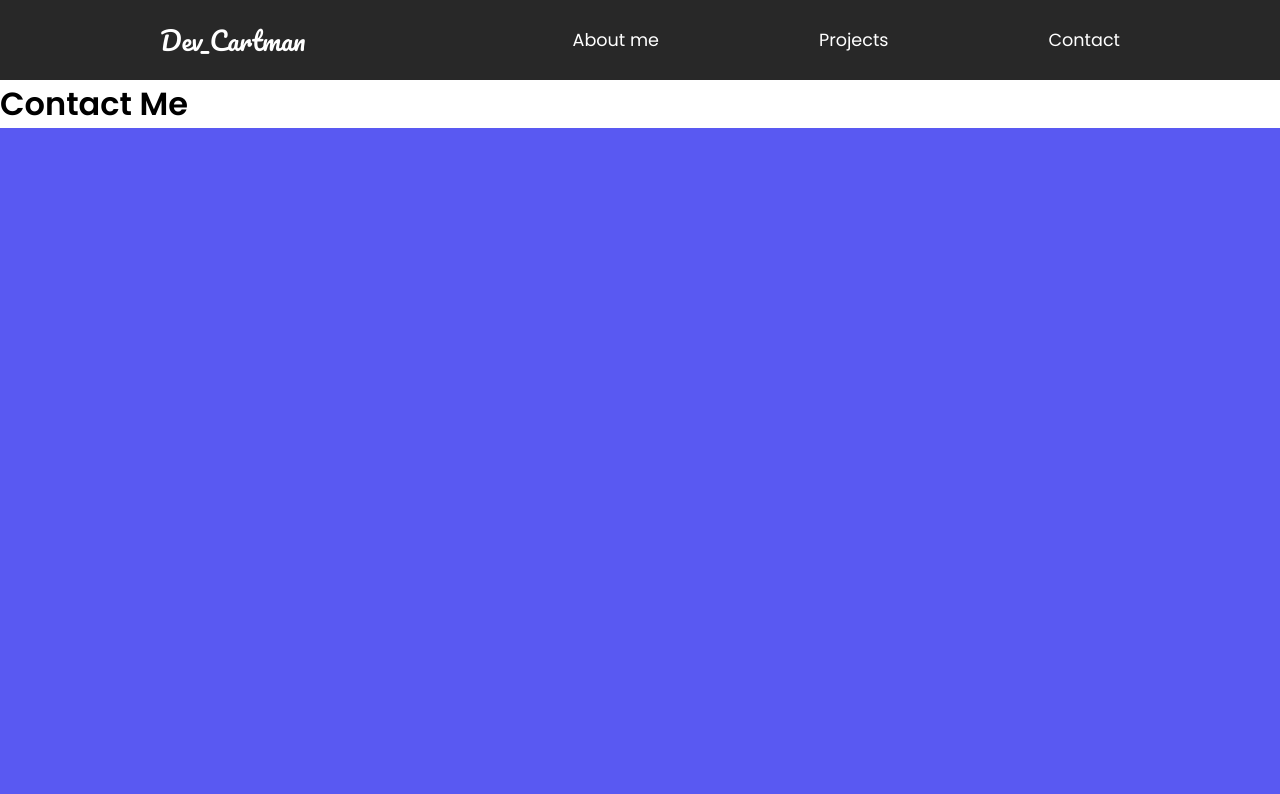
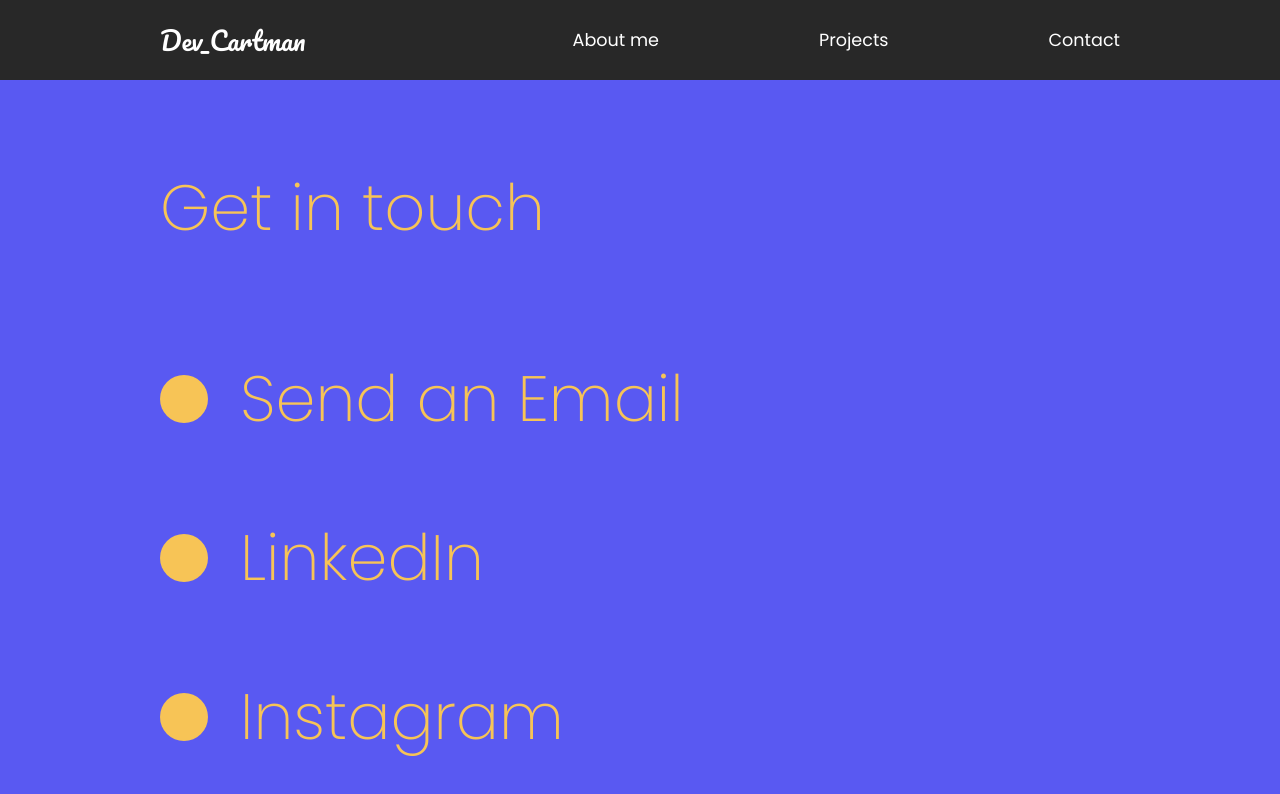
Before and after one commit to cartman1978/myportfolio, a React (Create React App) app: page /contact in a window 1280 px wide. Shown: the top 794 px of the page. Built offline with nearby package versions, Linux system fonts and the light colour scheme.

Commit message:
added animation to contact page

```diff
--- a/src/pages/Contact.js
+++ b/src/pages/Contact.js
@@ -1,20 +1,76 @@
 import React from 'react';
 // Animation
 import { motion } from 'framer-motion';
-import { pageAnimation } from '../animation';
+import { pageAnimation, titleAnim } from '../animation';
+import styled from 'styled-components';
 
 const Contact = () => {
     return (
-        <motion.div
+        <ContactStyle
             exit="exit"
             variants={pageAnimation}
             initial="hidden"
             animate="show"
-            style={{ background: "#fff" }}
+            style={{ background: "#5959f2" }}
         >
-            <h1>Contact Me</h1>
-        </motion.div>
+            <Title>
+                <Hide>
+                    <motion.h2 variants={titleAnim}>Get in touch</motion.h2>
+                </Hide>
+            </Title>
+            <div>
+                <Hide>
+                    <Social variants={titleAnim}>
+                        <Circle />
+                        <h2>Send an Email</h2>
+                    </Social>
+                </Hide>
+
+                <Hide>
+                    <Social variants={titleAnim}>
+                        <Circle />
+                        <h2>LinkedIn</h2>
+                    </Social>
+                </Hide>
+                <Hide>
+                    <Social variants={titleAnim}>
+                        <Circle />
+                        <h2>Instagram</h2>
+                    </Social>
+                </Hide>
+            </div>
+        </ContactStyle>
     );
 };
 
+const ContactStyle = styled(motion.div)`
+    padding: 5rem 10rem;
+    color: #f7c456;
+    min-height: 90vh;
+`;
+
+const Title = styled.div`
+    margin-bottom: 4rem;
+    color: #f7c456;
+`;
+
+const Hide = styled.div`
+    overflow: hidden;
+`;
+
+const Circle = styled.div`
+    border-radius: 50%;
+    width: 3rem;
+    height: 3rem;
+    background: #f7c456;
+`;
+
+const Social = styled(motion.div)`
+    display: flex;
+    align-items: center;
+    h2 {
+        margin: 2rem;
+    }
+`;
+
 export default Contact;
```
